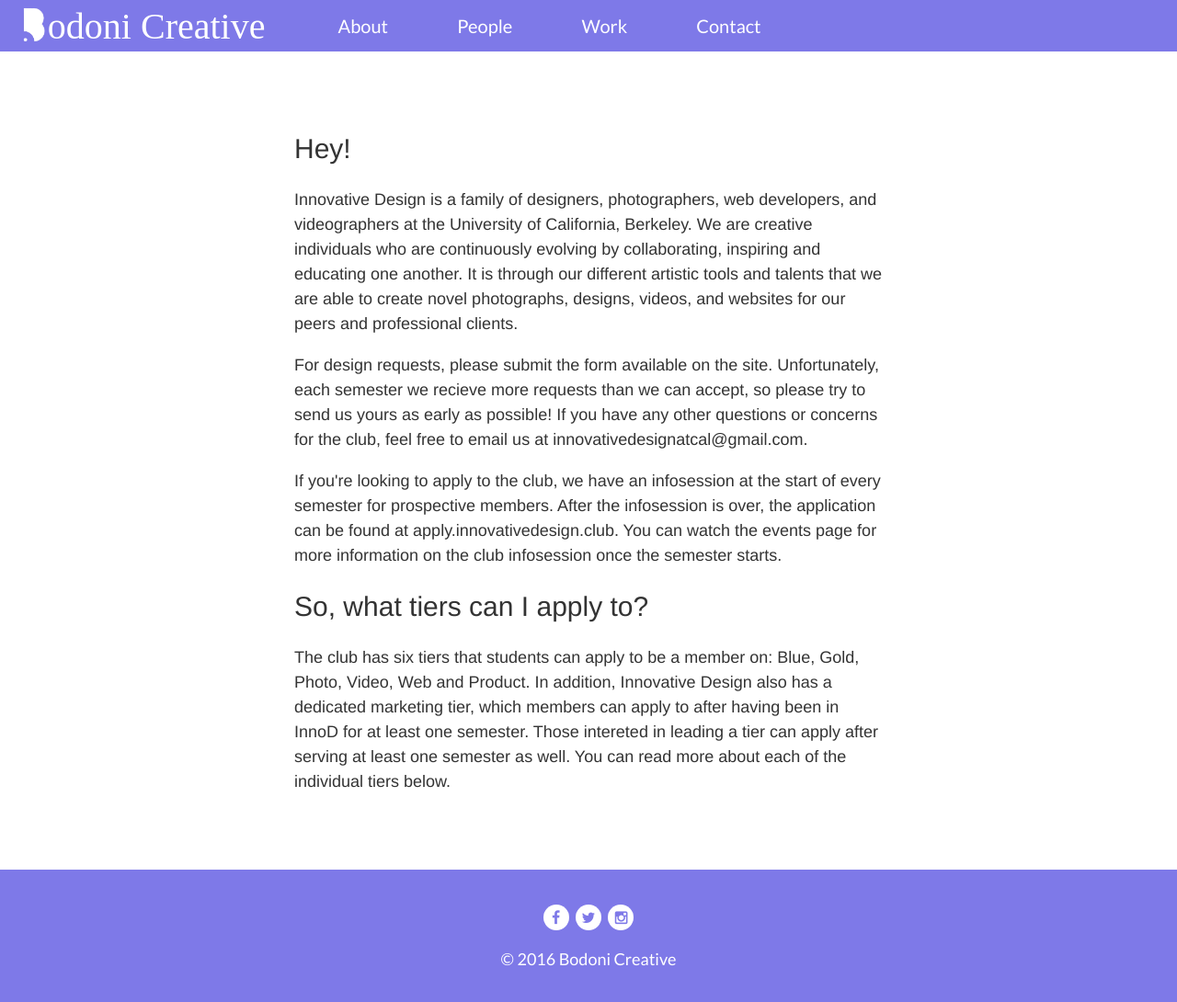
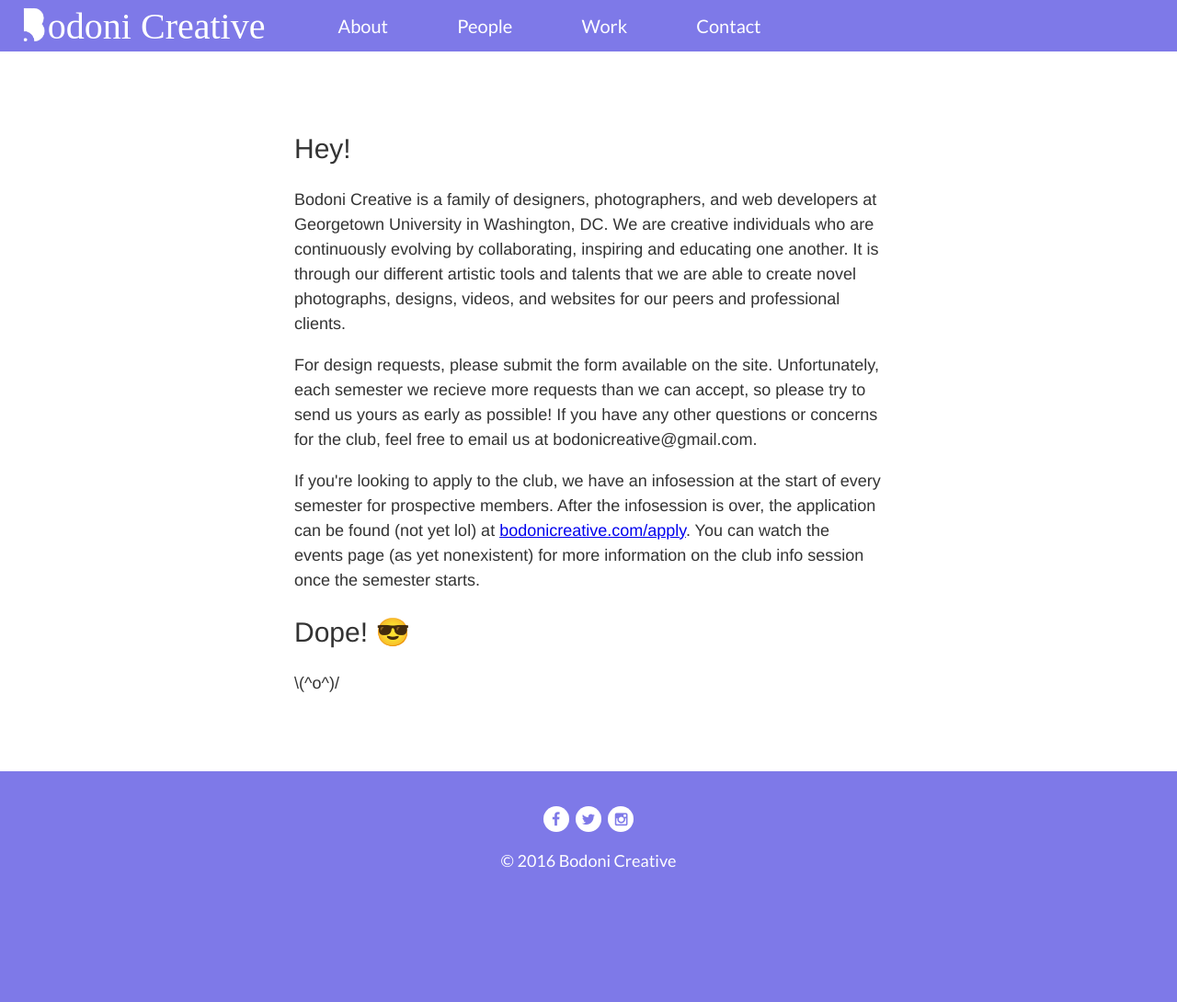
Before and after one commit to bodonicreative/bodonicreative.github.io, a Jekyll site: the page built from about/index.html, in a window 1280 px wide. Shown: the whole page at 92% size. Built offline with Jekyll 4.4.1, drawn with Linux system fonts in a browser that asks for light colours; some web fonts are replaced; after the commit the page ends 983 px from its top, so only the background shows below that.

Commit message:
Update the about page

```diff
--- a/about/index.html
+++ b/about/index.html
@@ -6,10 +6,10 @@
 <div id='page'>
   <div id='text'>
     <h2>Hey!</h2>
-    <p>Innovative Design is a family of designers, photographers, web developers, and videographers at the University of California, Berkeley. We are creative individuals who are continuously evolving by collaborating, inspiring and educating one another. It is through our different artistic tools and talents that we are able to create novel photographs, designs, videos, and websites for our peers and professional clients.</p>
-    <p>For design requests, please submit the form available on the site. Unfortunately, each semester we recieve more requests than we can accept, so please try to send us yours as early as possible! If you have any other questions or concerns for the club, feel free to email us at innovativedesignatcal@gmail.com.</p>
-    <p>If you're looking to apply to the club, we have an infosession at the start of every semester for prospective members. After the infosession is over, the application can be found at apply.innovativedesign.club. You can watch the events page for more information on the club infosession once the semester starts.</p>
-    <h2>So, what tiers can I apply to?</h2>
-    <p>The club has six tiers that students can apply to be a member on: Blue, Gold, Photo, Video, Web and Product. In addition, Innovative Design also has a dedicated marketing tier, which members can apply to after having been in InnoD for at least one semester. Those intereted in leading a tier can apply after serving at least one semester as well. You can read more about each of the individual tiers below.</p>
+    <p>Bodoni Creative is a family of designers, photographers, and web developers at Georgetown University in Washington, DC. We are creative individuals who are continuously evolving by collaborating, inspiring and educating one another. It is through our different artistic tools and talents that we are able to create novel photographs, designs, videos, and websites for our peers and professional clients.</p>
+    <p>For design requests, please submit the form available on the site. Unfortunately, each semester we recieve more requests than we can accept, so please try to send us yours as early as possible! If you have any other questions or concerns for the club, feel free to email us at bodonicreative@gmail.com.</p>
+    <p>If you're looking to apply to the club, we have an infosession at the start of every semester for prospective members. After the infosession is over, the application can be found (not yet lol) at <a href='http://www.bodonicreative.com/apply'>bodonicreative.com/apply</a>. You can watch the events page (as yet nonexistent) for more information on the club info session once the semester starts.</p>
+    <h2>Dope! &#128526;</h2>
+    <p>\(^o^)/</p>
   </div>
 </div>
```
